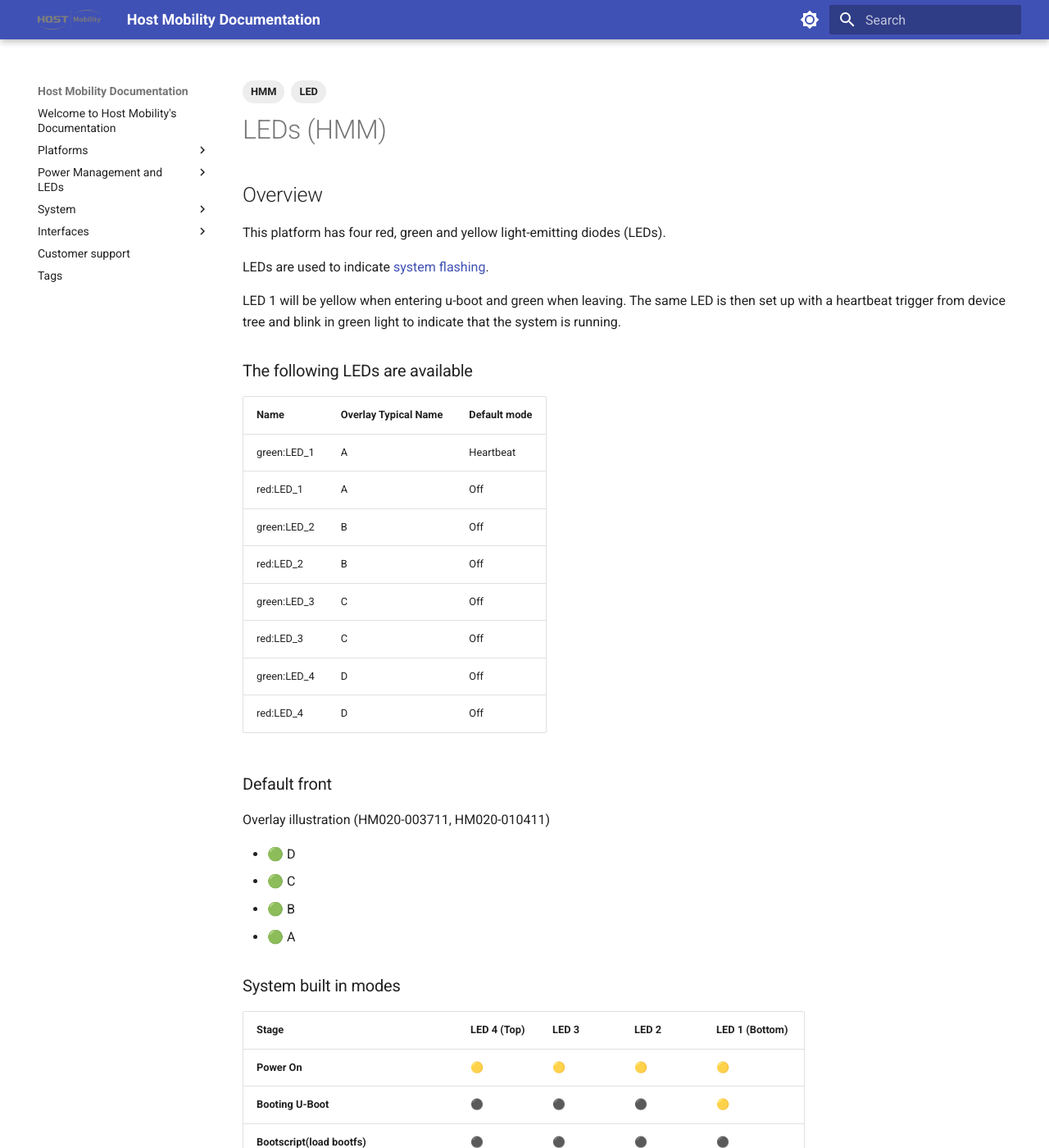
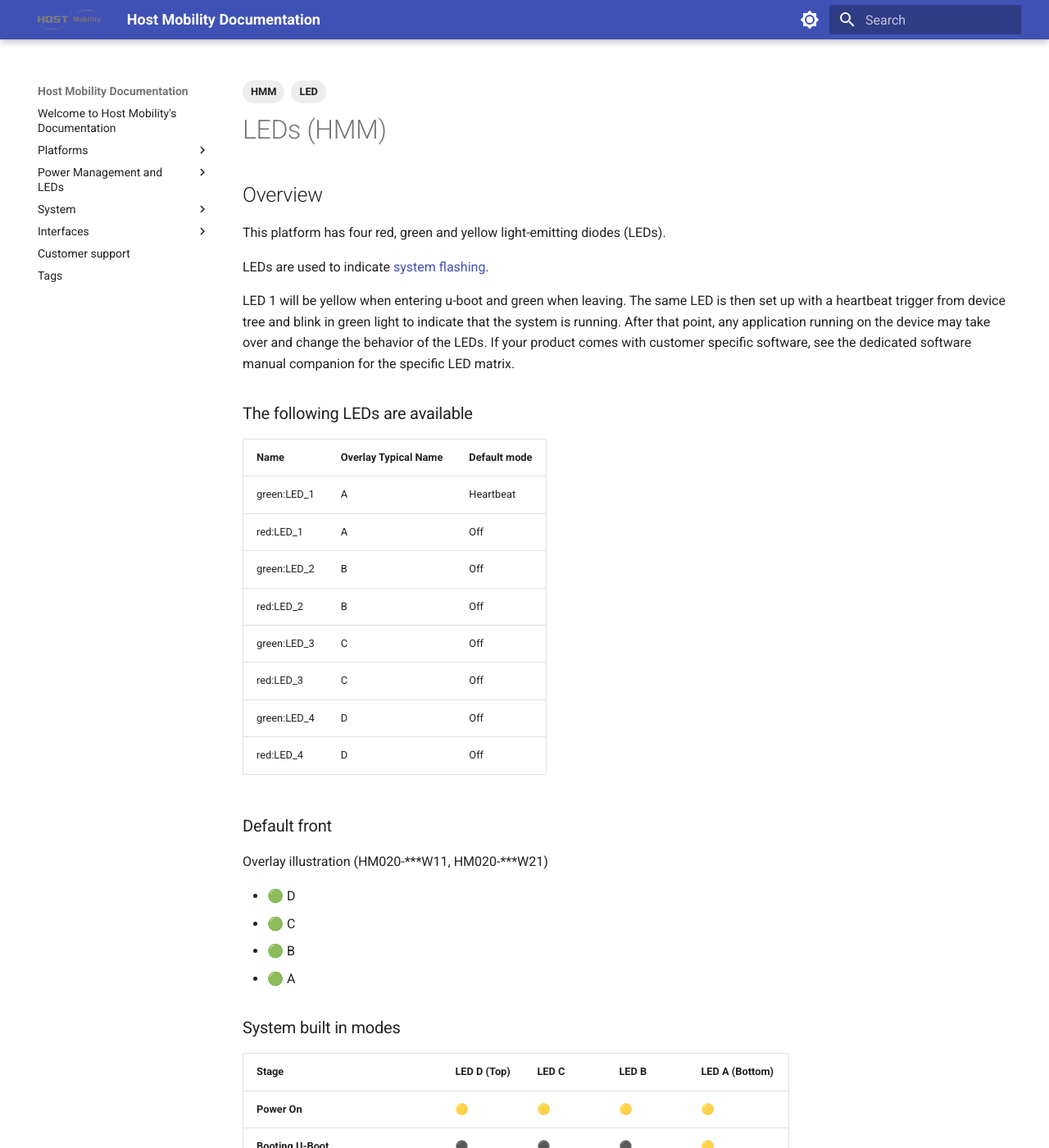
Before and after one commit to hostmobility/documentation, an MkDocs documentation site: the page built from docs/interfaces/hmm/leds.md, in a window 1280 px wide and 1400 px high. Shown: the whole window at 82% size. Built offline with MkDocs 1.6.1 and Material for MkDocs 9.7.7, drawn with Linux system fonts in a browser that asks for light colours; some of the changed text lies outside the part shown.

Commit message:
hmm: leds: Add note about application-specific LED usage
Clarify that an application may take over LED usage after boot.
Also, replace 1, 2, 3, 4 in the table with the overlay-names A, B, C, D.

```diff
--- a/docs/interfaces/hmm/leds.md
+++ b/docs/interfaces/hmm/leds.md
@@ -11,7 +11,10 @@
 
 LEDs are used to indicate [system flashing](../../system/update.md).
 
-LED 1 will be yellow when entering u-boot and green when leaving. The same LED is then set up with a heartbeat trigger from device tree and blink in green light to indicate that the system is running.
+LED 1 will be yellow when entering u-boot and green when leaving. The same LED is then set up with a heartbeat trigger
+from device tree and blink in green light to indicate that the system is running.
+After that point, any application running on the device may take over and change the behavior of the LEDs.
+If your product comes with customer specific software, see the dedicated software manual companion for the specific LED matrix.
 
 ### The following LEDs are available
 
@@ -28,7 +31,7 @@
 
 
 ### Default front
-Overlay illustration (HM020-003711, HM020-010411)
+Overlay illustration (HM020-\*\*\*W11, HM020-\*\*\*W21)
 
  - 🟢 D
  - 🟢 C
@@ -37,15 +40,15 @@
 
 ### System built in modes
 
-| Stage                             | LED 4 (Top) | LED 3 | LED 2 | LED 1 (Bottom)     |
-|-----------------------------------|------------|-------|-------|---------------------|
-| **Power On**                      | 🟡         | 🟡    | 🟡    | 🟡                |
-| **Booting U-Boot**                | ⚫         | ⚫    | ⚫    | 🟡                |
-| **Bootscript(load bootfs)**       | ⚫         | ⚫    | ⚫    | ⚫                |
-| **Flashing Mode(initial USB*)**   | ⚫         | ⚫    | ⚫    | ⚫                |
-| **File Load OK**                  | ⚫         | 🟢    | ⚫    | ⚫                |
-| **File Load Fail(USB*)**          | ⚫         | 🔴    | ⚫    | ⚫                |
-| **Flash Success**                 | 🟢         | 🟢    | ⚫    | ⚫                |
-| **Booting Linux**                 |            |        | ⚫    | 🟢                |
-| **Linux Running**                 | ⚫         | ⚫    | ⚫    | 🟢/⚫(blinking)  |
- - *USB= Flashing with USB memory stick
+| Stage                             | LED D (Top) | LED C | LED B | LED A (Bottom)     |
+|-----------------------------------|-------------|-------|-------|--------------------|
+| **Power On**                      | 🟡          | 🟡    | 🟡    | 🟡                 |
+| **Booting U-Boot**                | ⚫          | ⚫    | ⚫    | 🟡                 |
+| **Bootscript(load bootfs)**       | ⚫          | ⚫    | ⚫    | ⚫                 |
+| **Flashing Mode(initial USB*)**   | ⚫          | ⚫    | ⚫    | ⚫                 |
+| **File Load OK**                  | ⚫          | 🟢    | ⚫    | ⚫                 |
+| **File Load Fail(USB*)**          | ⚫          | 🔴    | ⚫    | ⚫                 |
+| **Flash Success**                 | 🟢          | 🟢    | ⚫    | ⚫                 |
+| **Booting Linux**                 |             |       | ⚫    | 🟢                 |
+| **Linux Running**                 | ⚫          | ⚫    | ⚫    | 🟢/⚫(blinking)    |
+ - *USB= Flashing with USB flash drive
```
